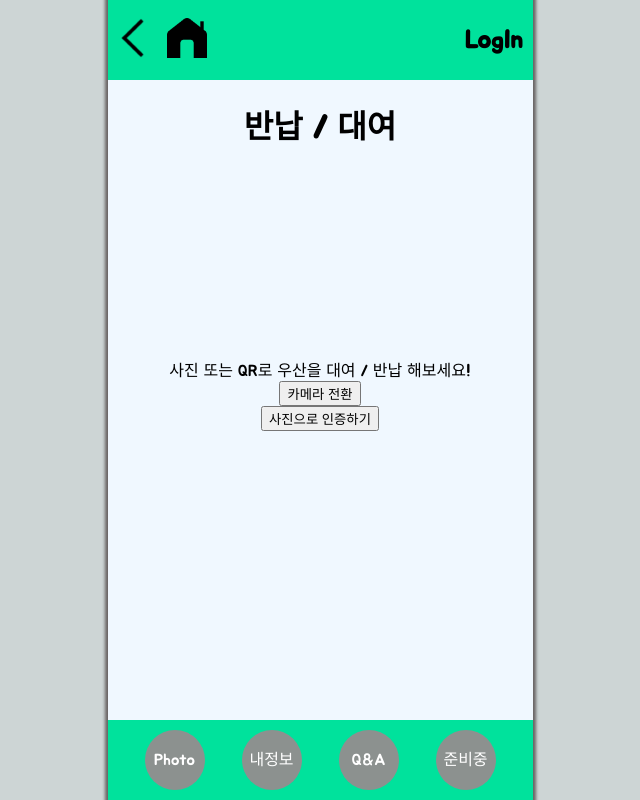
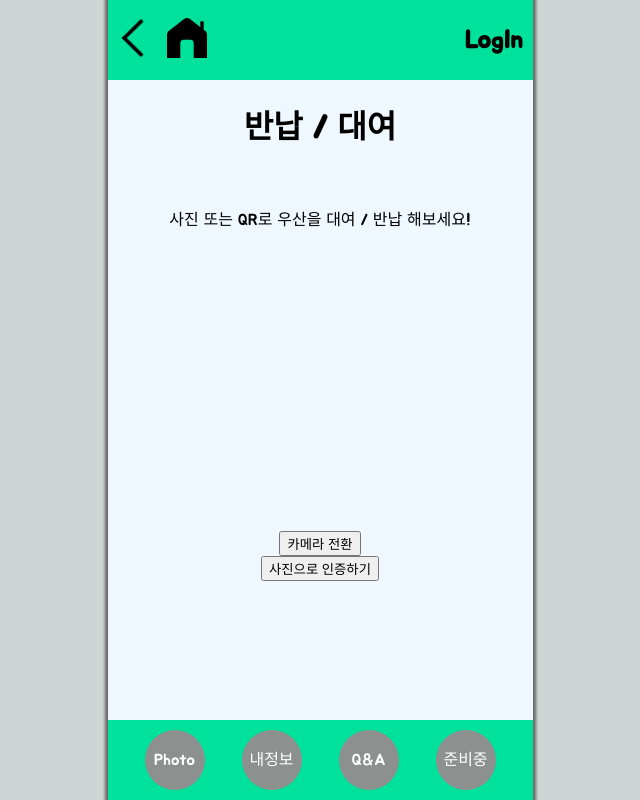
Before and after one commit to KimRunning/8reen, a Next.js app: page /photoShot in a window 1280 px wide. Shown: the whole page, without its empty margins (320-960 px from the left). Built offline with nearby package versions, Linux system fonts and the light colour scheme; no server answers.

Commit message:
feat: QR코드 화면 나오게 수정

```diff
--- a/src/app/components/qrcode/page.jsx
+++ b/src/app/components/qrcode/page.jsx
@@ -3,6 +3,7 @@ import React, { useRef, useState, useEffect } from "react";
 import jsQR from "jsqr";
 import { useSession } from "next-auth/react";
 import axios from "axios";
+import styles from "./page.module.css";
 
 function ScanQrCode() {
   const videoRef = useRef(null);
@@ -16,6 +17,11 @@ function ScanQrCode() {
       .getUserMedia({ video: { facingMode: cameraFacing } })
       .then(stream => {
         videoRef.current.srcObject = stream;
+        videoRef.current.addEventListener("loadedmetadata", () => {
+          videoRef.current.play().catch(err => {
+            console.error("비디오 재생 실패:", err);
+          });
+        });
       })
       .catch(err => {
         setError("카메라 접근에 실패했습니다. 카메라 권한을 확인해주세요.");
@@ -24,7 +30,8 @@ function ScanQrCode() {
 
     const context = canvasRef.current.getContext("2d");
     const scanQRCode = () => {
-      if (videoRef.current.readyState === videoRef.current.HAVE_ENOUGH_DATA) {
+      // videoRef.current가 존재하고, 준비 상태가 HAVE_ENOUGH_DATA인지 확인합니다.
+      if (videoRef.current && videoRef.current.readyState === videoRef.current.HAVE_ENOUGH_DATA) {
         canvasRef.current.height = videoRef.current.videoHeight;
         canvasRef.current.width = videoRef.current.videoWidth;
         context.drawImage(videoRef.current, 0, 0, canvasRef.current.width, canvasRef.current.height);
@@ -72,13 +79,13 @@ function ScanQrCode() {
 
   return (
     <>
+      <figure className={styles.PhotoShot}>
+        {error && <p>{error}</p>}
+        <video ref={videoRef} className={styles.PhotoShotZone}></video>
+        <canvas ref={canvasRef} style={{ display: "none" }}></canvas>
+      </figure>
       <div>
-        {error && <p>{error}</p>}
-        <video ref={videoRef} style={{ display: "none" }}></video>
-        <canvas ref={canvasRef} style={{ display: "none" }}></canvas>
-        <div>
-          <button onClick={toggleCamera}>카메라 전환</button>
-        </div>
+        <button onClick={toggleCamera}>카메라 전환</button>
       </div>
     </>
   );
--- /dev/null
+++ b/src/app/components/qrcode/page.module.css
@@ -0,0 +1,11 @@
+.PhotoShotZone {
+  width: 90%;
+  height: 100%;
+}
+
+.PhotoShot {
+  width: 100%;
+  height: 60%;
+  display: flex;
+  justify-content: center;
+}
```
Also changed, not shown: 1 other file (tests, documents, lock files or other folders).
